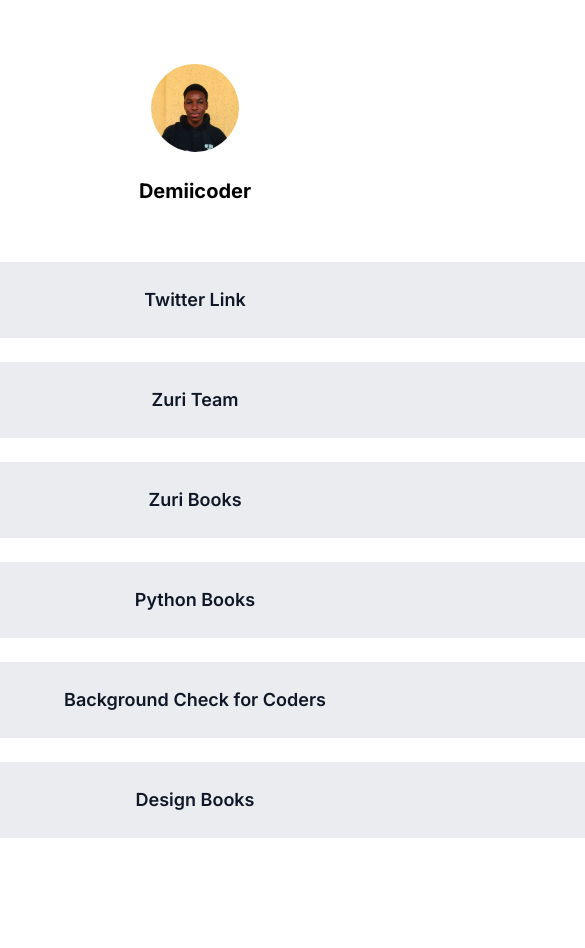
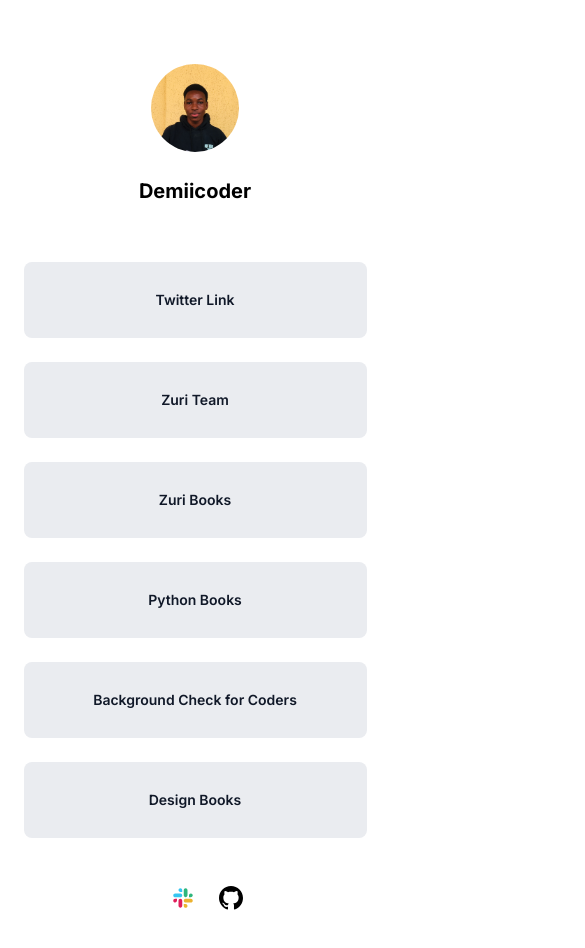
Before and after one commit to OgaDavid/HNGi9_task_one_, a React (Create React App) app: page / in a window 390 px wide. Shown: the top 948 px of the page, 585 px wide, since content can reach past the window. Before the commit the page ends 886 px from the top, so only its background shows below. Built offline with nearby package versions, Linux system fonts and the light colour scheme.

Commit message:
Finished adding and styling social section.

```diff
--- a/src/App.js
+++ b/src/App.js
@@ -1,5 +1,7 @@
 import Profile from './components/Profile';
 import Links from './components/Links';
+import Social from './components/Social';
+
 
 
 function App() {
@@ -8,6 +10,7 @@
       <div className="container">
         <Profile />
         <Links />
+        <Social />
       </div>
     </div>
   );
--- /dev/null
+++ b/src/components/Social.js
@@ -0,0 +1,12 @@
+import React from 'react'
+
+const Social = () => {
+  return (
+    <section className='social'>
+        <img src="images/slack.svg" alt="slack icon" />
+        <img src="images/github.svg" alt="Github icon" />
+    </section>
+  )
+}
+
+export default Social;
--- a/src/index.css
+++ b/src/index.css
@@ -95,3 +95,87 @@
 }
 
 /* Links styling ends here */
+
+/* social section styling */
+
+.social {
+  margin-bottom: 150px;
+}
+
+.social img{
+  padding-left: 24px;
+  cursor: pointer;
+}
+
+/* social section styling ends here */
+
+
+/* Footer styling */
+
+.footer-content {
+  display: flex;
+  justify-content: space-evenly;
+  align-items: center;
+  position: relative;
+  padding-bottom: 52px;
+}
+
+.footer-content p {
+  font-weight: 400;
+  font-size: 14px;
+  color: var(--text-grey-500);
+}
+
+.footer-content::before {
+  content: '';
+  position: absolute;
+  bottom: 130px;
+  left: 0;
+  width: 100%;
+  height: 1px;
+  background-color: var(--link-bg);
+}
+
+/* Footer styling ends here */
+
+
+/* media queries */
+
+
+@media(max-width:890px) {
+  .links a {
+      width: 700px;
+  }
+
+  .social {
+      margin-bottom: 90px;
+  }
+}
+
+
+@media(max-width:480px) {
+  .links a {
+      width: 343px;
+      font-size: 14px;
+  }
+
+  .footer-content {
+      flex-direction: column;
+      justify-content: center;
+      gap: 2rem;
+  }
+
+  .footer-content::before {
+      bottom: 230px;
+  }
+
+  .social {
+      margin-bottom: 70px;
+  }
+}
+
+@media(max-width: 320px) {
+  .links a {
+      width: 300px;
+  }
+}
```
